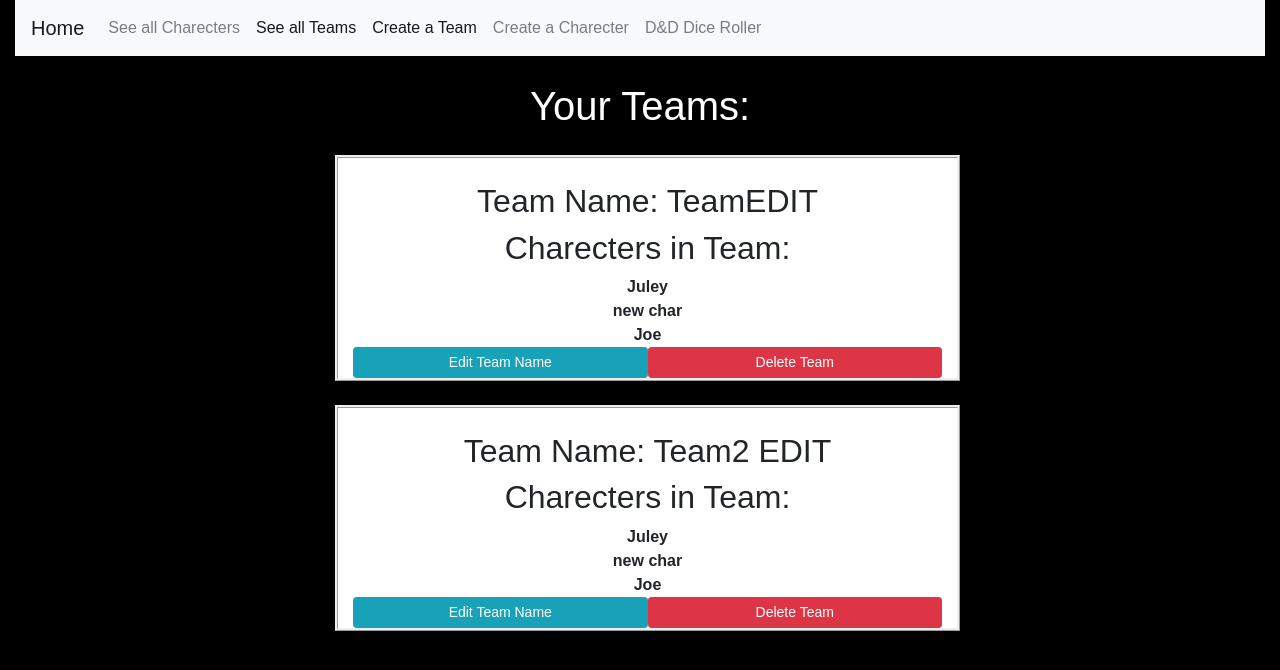
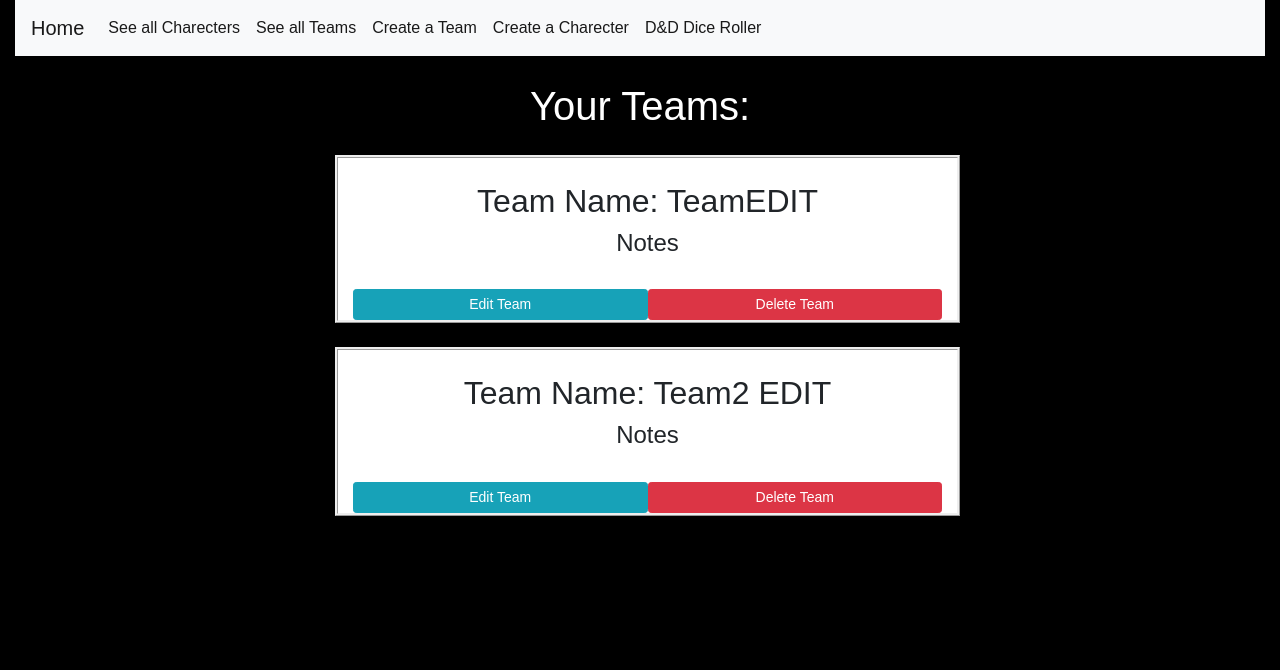
Before and after one commit to ester-agishtein/D-DDjango, a Django app: page /charecters/display_teams/ in a window 1280 px wide. Shown: the top 670 px of the page. Run offline with Django 3.2, Linux system fonts and the light colour scheme; data comes from the database, SQL or seed files in the repository; both versions use the stored data as it was after the commit; some libraries are stand-ins or nearby versions.

Commit message:
Added UI for site and added fields for charecters. WIP: Make teams more useful

```diff
--- a/esaPythonPortfolio/charecters/models.py
+++ b/esaPythonPortfolio/charecters/models.py
@@ -1,15 +1,41 @@
 from django.db import models
-
+from enum import IntEnum
 # Create your models here.
 
 
 class Charecter(models.Model):
+    NEUTRAL = "neutral"
+    LAWFUL = "lawful"
+    CHAOTIC = "chaotic"
+
+    GOOD = "good"
+    EVIL = "evil"
+    ALIGNEMENT_CHOICES = (
+        (GOOD, "good"),
+        (EVIL, "evil"),
+    )
+    ORIENTATION_CHOICES = (
+        (NEUTRAL, "neutral"),
+        (LAWFUL, "lawful"),
+        (CHAOTIC, "chaotic"),
+    )
+
     charecter_name = models.CharField(max_length=50)
     player_name = models.CharField(max_length=50)
     img_url = models.CharField(max_length=200)
     team = models.ForeignKey("Team",  on_delete=models.CASCADE, blank=False)
-    class_type = models.CharField(max_length=50, blank=True)
+    class_type = models.CharField(
+        verbose_name="class", max_length=50, blank=True)
     race = models.CharField(max_length=50, blank=True)
+    hit_points = models.IntegerField(default=5)
+    armor_class = models.IntegerField(default=5)
+    orientation = models.CharField(
+        max_length=10,
+        choices=ORIENTATION_CHOICES, default=NEUTRAL)
+    alignment = models.CharField(
+        max_length=10,
+        choices=ALIGNEMENT_CHOICES, default=GOOD)
+    notes = models.TextField(blank=True, max_length=800)
 
     def __str__(self):
         return self.charecter_name
@@ -17,6 +43,7 @@ class Charecter(models.Model):
 
 class Team(models.Model):
     team_name = models.CharField(max_length=50)
+    notes = models.TextField(blank=True, max_length=800)
 
     def __str__(self):
         return self.team_name
--- a/esaPythonPortfolio/charecters/templates/charecter_success.html
+++ b/esaPythonPortfolio/charecters/templates/charecter_success.html
@@ -1,7 +1,9 @@
 {% extends 'base.html' %} {% block title %}Charecter Created{% endblock title %}
 {% block content %}
+<div style="text-align: center; margin-top:15vw">
 <h1>Charecter Creation Complete!</h1>
 <a class="btn btn-sm btn-info" href="{% url 'charecters:display_charecters' %}"
   >Go back to charecter list</a
 >
+</div>
 {% endblock %}
--- a/esaPythonPortfolio/charecters/templates/teams.html
+++ b/esaPythonPortfolio/charecters/templates/teams.html
@@ -1,4 +1,6 @@
-{% extends 'base.html' %} {% block content %}
+{% extends 'base.html' %}
+{% block title %}Teams{% endblock title %}
+{% block content %}
 <div>
   <h1 style="margin:2vw; color:white; text-align: center;">Your Teams:</h1>
   {% for team in teams %}
@@ -9,21 +11,17 @@
     <div class="col" style="background-color: white ">
       <br />
       <h2>Team Name: {{ team.team_name }}</h2>
+      <h4>Notes</h4>
+      {{team.notes}}
 
-      <h2>Charecters in Team:</h2>
-
-      {% for char in charecters %}
-      <b>{{ char}}</b>
       <br />
-      {% endfor %}
-
       <div style="display: flex">
         <a
           class="btn btn-sm btn-info"
           style="width: 50%"
           href="{% url 'charecters:update_team' team.id%}"
-          >Edit Team Name</a
-        >
+          >Edit Team
+        </a>
         <a
           class="btn btn-sm btn-danger"
           style="width: 50%"
--- a/esaPythonPortfolio/charecters/views.py
+++ b/esaPythonPortfolio/charecters/views.py
@@ -83,13 +83,22 @@ def update_team(request, pk):
 def display_teams(request):
 
     teams = Team.objects.all()
-    charecter_list = []
+    teams_ids = []
     for team in teams:
         team_id = team.id
-        charecters = Charecter.objects.filter(team=team.id)
+        teams_ids.append(team_id)
+
+    team_charecters = {}
+
+    for team_id in teams_ids:
+        charecters = Charecter.objects.filter(team=team_id)
+        charecter_list = []
         for charecter in charecters:
             charecter_list.append(charecter.charecter_name)
-    context = {'teams': teams, 'charecters': charecter_list}
+        team_charecters[team_id] = charecter_list
+
+    context = {'teams': teams, 'charecters': team_charecters}
+    print("team_charecters = ", team_charecters)
     return render(request, 'teams.html', context=context)
 
 
--- a/esaPythonPortfolio/esaPythonPortfolio/templates/base.html
+++ b/esaPythonPortfolio/esaPythonPortfolio/templates/base.html
@@ -33,10 +33,10 @@
         </button>
 
         <div class="collapse navbar-collapse" id="navbarSupportedContent">
-          <ul class="navbar-nav mr-auto">
+          <ul class="navbar-nav active">
             <li class="nav-item">
               <a
-                class="nav-link"
+                class="nav-link active"
                 href="{% url 'charecters:display_charecters' %}"
                 >See all Charecters</a
               >
@@ -51,12 +51,12 @@
                 Create a Team
               </a>
             </li>
-            <li class="nav-item">
+            <li class="nav-item active">
               <a class="nav-link" href="{% url 'charecters:create_charecter' %}"
                 >Create a Charecter</a
               >
             </li>
-            <li class="nav-item">
+            <li class="nav-item active">
               <a class="nav-link" href="{% url 'dndDice:index' %}"
                 >D&D Dice Roller</a
               >
```
Also changed, not shown: esaPythonPortfolio/charecters/templates/create_charecter.html (+10 -4 lines), esaPythonPortfolio/charecters/templates/team_success.html (+7 -5 lines), esaPythonPortfolio/esaPythonPortfolio/templates/home.html (+10 -1 lines), esaPythonPortfolio/charecters/migrations/0003_auto_20200816_0504.py (added), esaPythonPortfolio/charecters/migrations/0004_team_notes.py (added), esaPythonPortfolio/db.sqlite3.
